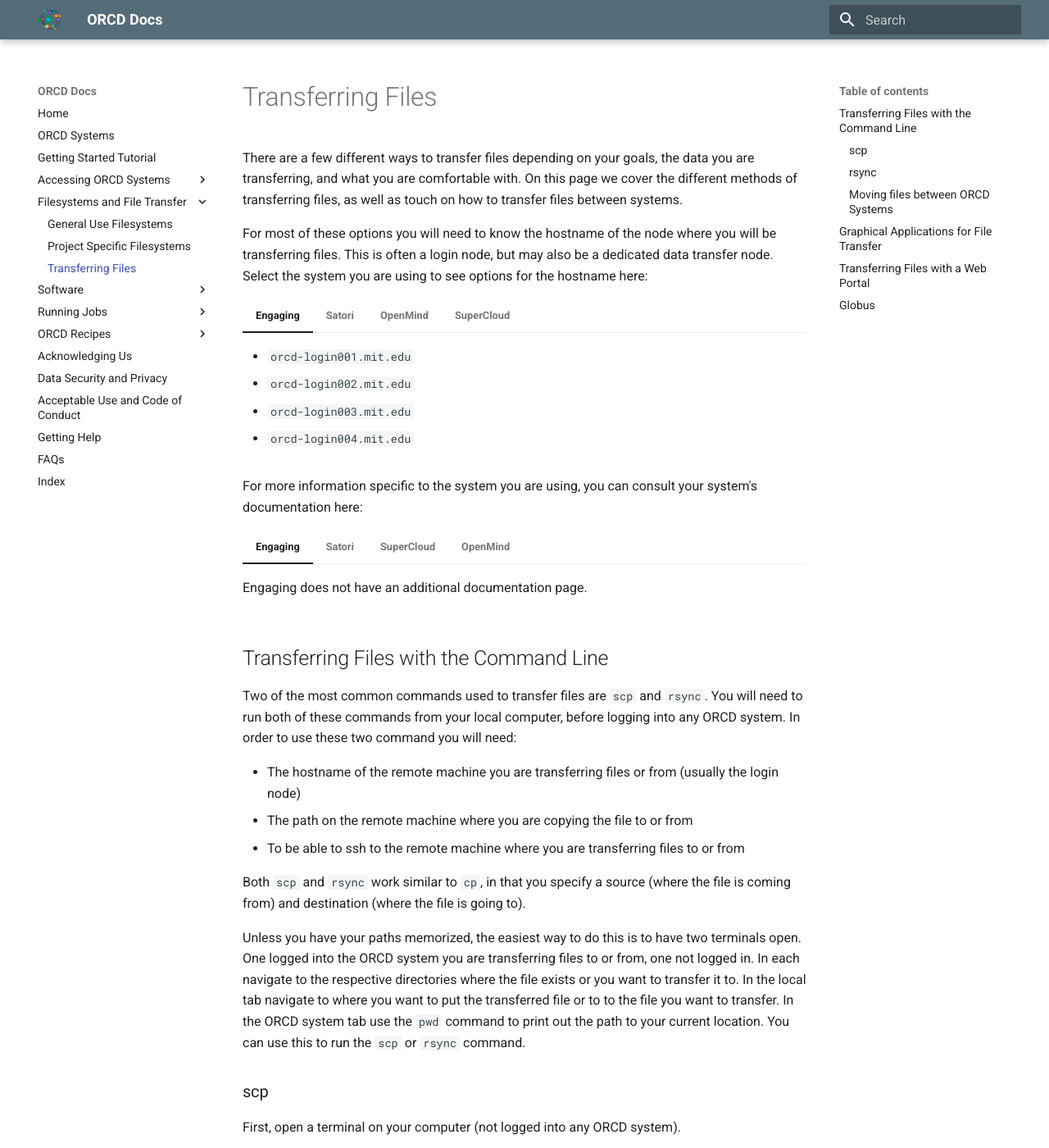
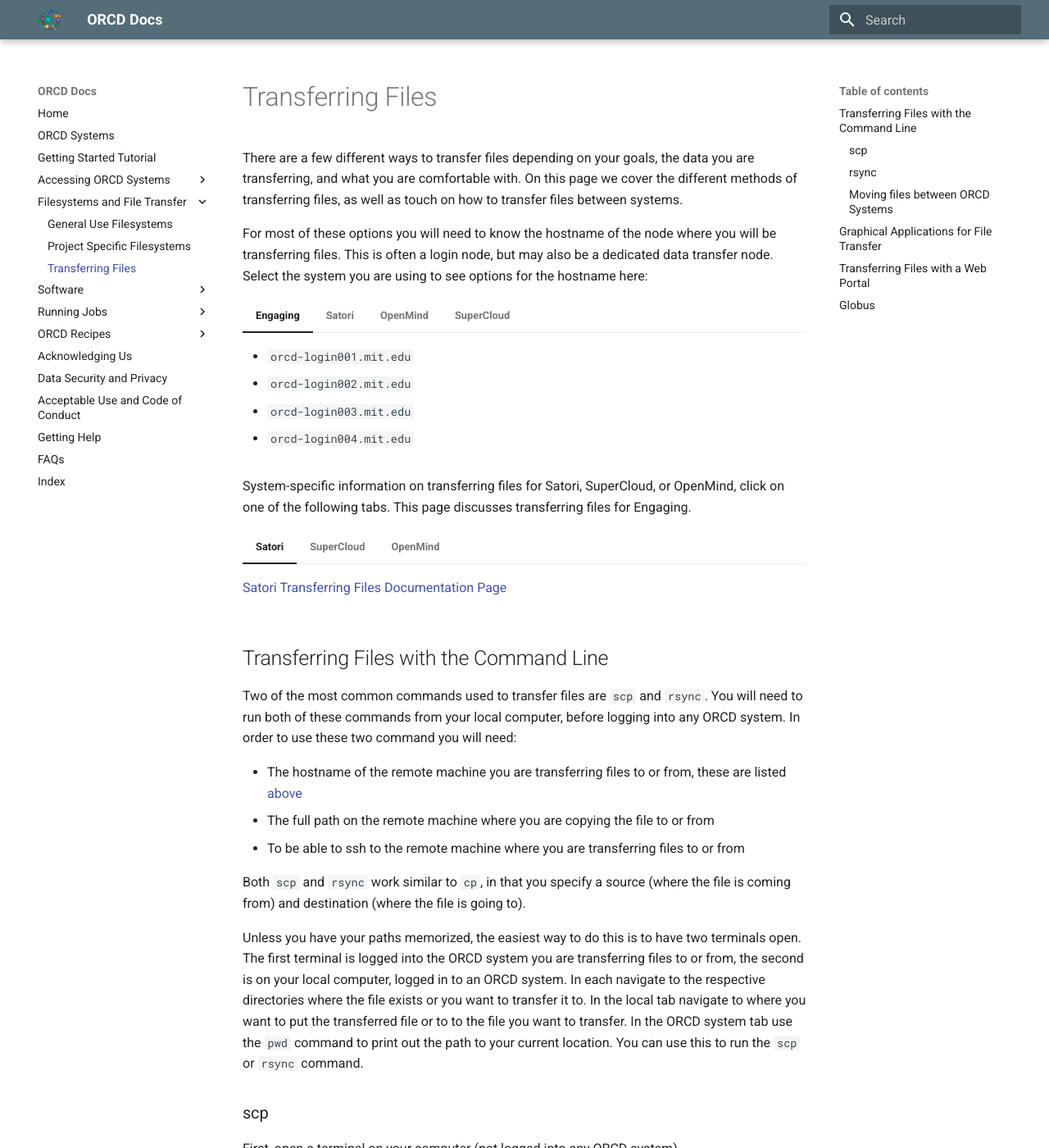
Before and after one commit to mit-orcd/orcd-docs-edit, an MkDocs documentation site: the page built from docs/filesystems-file-transfer/transferring-files.md, in a window 1280 px wide and 1400 px high. Shown: the whole window at 82% size. Built offline with MkDocs 1.6.1 and Material for MkDocs 9.7.7, drawn with Linux system fonts in a browser that asks for light colours.

Commit message:
initial commit

```diff
--- a/docs/filesystems-file-transfer/transferring-files.md
+++ b/docs/filesystems-file-transfer/transferring-files.md
@@ -24,10 +24,7 @@
 
     - `txe1-login.mit.edu`
 
-For more information specific to the system you are using, you can consult your system's documentation here:
-=== "Engaging"
-
-    Engaging does not have an additional documentation page.
+System-specific information on transferring files for Satori, SuperCloud, or OpenMind, click on one of the following tabs. This page discusses transferring files for Engaging.
 
 === "Satori"
 
@@ -45,13 +42,13 @@
 
 Two of the most common commands used to transfer files are `scp` and `rsync`. You will need to run both of these commands from your local computer, before logging into any ORCD system. In order to use these two command you will need:
 
-- The hostname of the remote machine you are transferring files or from (usually the login node)
-- The path on the remote machine where you are copying the file to or from
+- The hostname of the remote machine you are transferring files to or from, these are listed [above](#transferring-files)
+- The full path on the remote machine where you are copying the file to or from
 - To be able to ssh to the remote machine where you are transferring files to or from
 
 Both `scp` and `rsync` work similar to `cp`, in that you specify a source (where the file is coming from) and destination (where the file is going to).
 
-Unless you have your paths memorized, the easiest way to do this is to have two terminals open. One logged into the ORCD system you are transferring files to or from, one not logged in. In each navigate to the respective directories where the file exists or you want to transfer it to. In the local tab navigate to where you want to put the transferred file or to to the file you want to transfer. In the ORCD system tab use the `pwd` command to print out the path to your current location. You can use this to run the `scp` or `rsync` command.
+Unless you have your paths memorized, the easiest way to do this is to have two terminals open. The first terminal is logged into the ORCD system you are transferring files to or from, the second is on your local computer, logged in to an ORCD system. In each navigate to the respective directories where the file exists or you want to transfer it to. In the local tab navigate to where you want to put the transferred file or to to the file you want to transfer. In the ORCD system tab use the `pwd` command to print out the path to your current location. You can use this to run the `scp` or `rsync` command.
 
 ### scp
 
```
